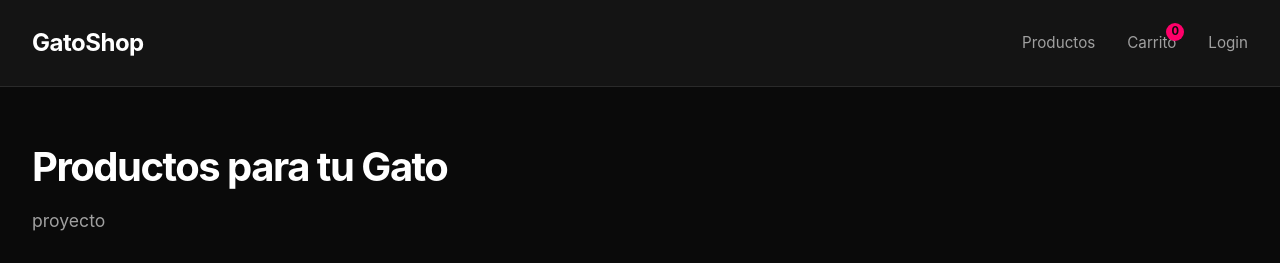
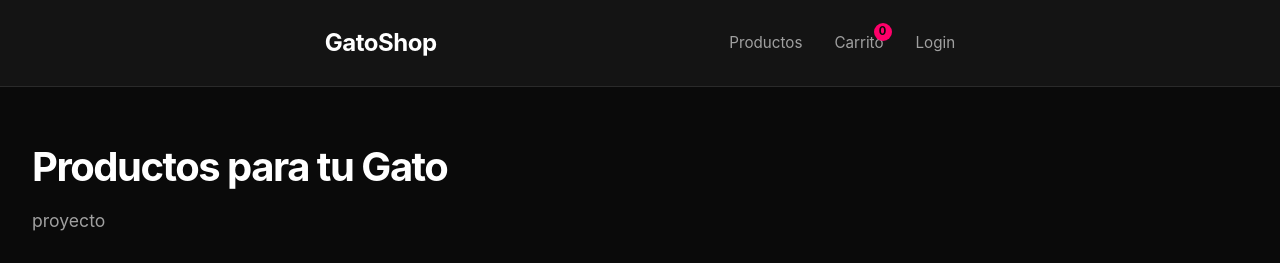
Before and after one commit to IRVINGPINEDA/gatoshop, a plain HTML site: page index.html in a window 1280 px wide. Shown: the top 263 px of the page. Drawn offline with Linux system fonts and the light colour scheme.

Commit message:
Update styles.css
pendejazos

```diff
--- a/styles.css
+++ b/styles.css
@@ -23,7 +23,6 @@ body {
   line-height: 1.6;
 }
 
-/* Header */
 header {
   background-color: var(--bg-secondary);
   border-bottom: 1px solid var(--border-color);
@@ -37,7 +36,7 @@ nav {
   max-width: 1400px;
   margin: 0 auto;
   display: flex;
-  justify-content: space-between;
+  justify-content: space-evenly;
   align-items: center;
 }
 
```
